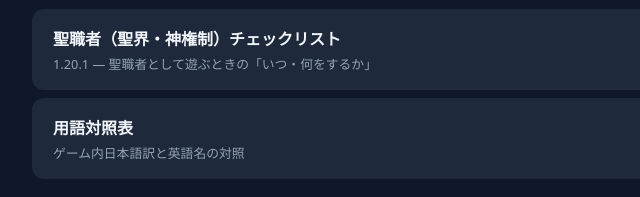
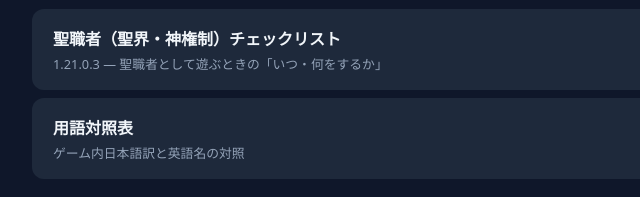
Before and after one commit to ramdamain-commits/paradox-game-guides, a plain HTML site: page index.html in a window 1280 px wide. Shown: the part 603-800 px from the top of the page, 182-822 px from the left. Drawn offline with Linux system fonts and the light colour scheme.

Commit message:
ck3: 聖職者チェックリストを 1.21.0.3（ビルド 26785313）に合わせて更新
- [src:] の全561件を 1.21.0.3 "Florin" で照合し、ずれた行番号を付け替えた（適用後582件）
- 神権制・聖界の封臣の税から 5% の加算がなくなったので、2章と7章の値を「10%×主君の献身レベル」に直した
- 用語対照表・README・index・CLAUDE.md の版表記を更新し、手順書に CK3 の版の見方と取得できない情報源を足した

Co-Authored-By: Claude Opus 5.5 <noreply@anthropic.com>

```diff
--- a/index.html
+++ b/index.html
@@ -240,7 +240,7 @@
           <a class="card" href="checklist.html?file=ck3/ck3-clergy-play-checklist.md" target="_blank" rel="noopener">
             <div class="card__info">
               <div class="card__title">聖職者（聖界・神権制）チェックリスト</div>
-              <div class="card__meta">1.20.1 — 聖職者として遊ぶときの「いつ・何をするか」</div>
+              <div class="card__meta">1.21.0.3 — 聖職者として遊ぶときの「いつ・何をするか」</div>
             </div>
             <span class="card__tag tag--guide">攻略</span>
             <svg class="card__arrow" width="16" height="16" viewBox="0 0 16 16" fill="none"><path d="M3 8h10M9 4l4 4-4 4" stroke="currentColor" stroke-width="1.5" stroke-linecap="round" stroke-linejoin="round"/></svg>
```
Also changed, not shown: 6 other files.
